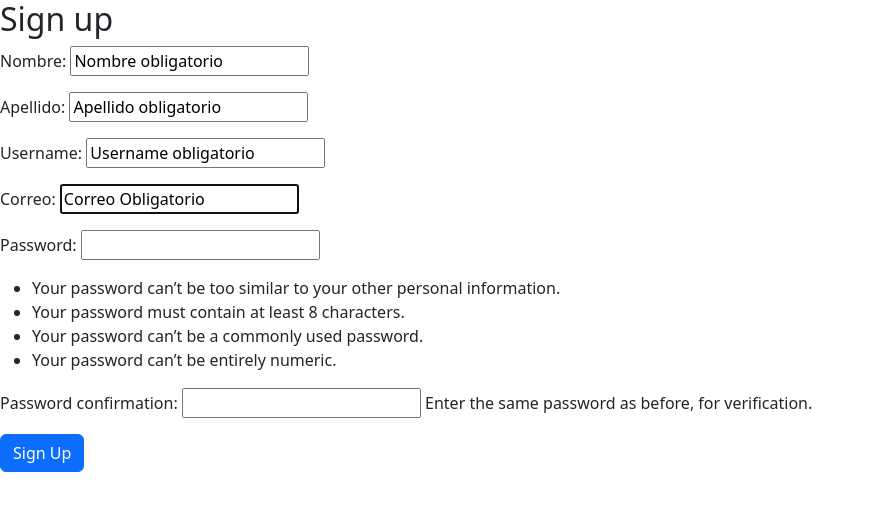
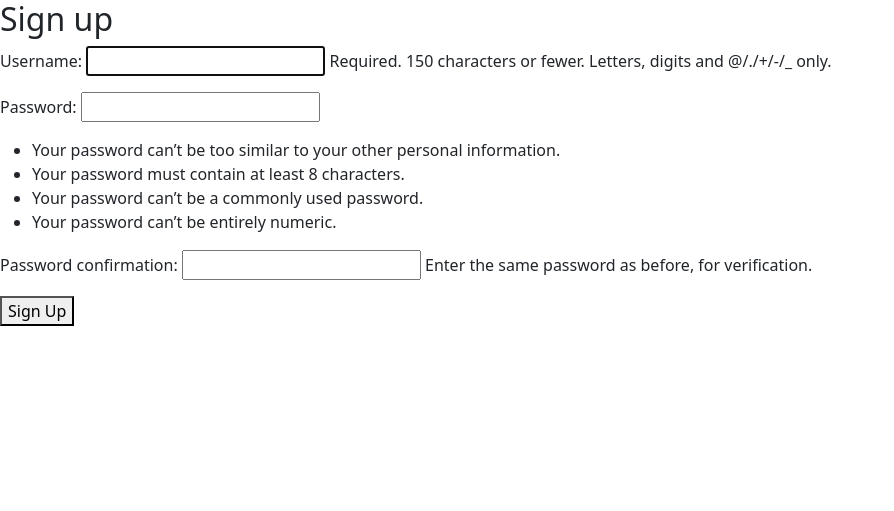
Before and after one commit to Ale-Aiassa/TP-IW-Aiassa-Bacchetta-Clementz-Leonardi, a Django app: page /signup/ in a window 1280 px wide. Shown: the top 511 px of the page, without its empty margins (0-894 px from the left). Run offline with Django 4.2, Linux system fonts and the light colour scheme.

Commit message:
Revert "USERNAME_FIELD(ARREGLADO)"
This reverts commit 57ee8ad14976a1a831985b31b4090cab7635f4e1.

```diff
--- a/Proyecto_Ing_Web/accounts/forms.py
+++ b/Proyecto_Ing_Web/accounts/forms.py
@@ -13,6 +13,6 @@ class UsuarioForm(forms.ModelForm):
 
 class Registro(UserCreationForm):
     pass
-    class Meta:
-        model = Usuario
-        fields = ["nombre", "apellido", "username", "correo"]
+#    class Meta:
+#        model = Usuario
+#        fields = ["nombre", "apellido", "username", "correo"]
--- a/Proyecto_Ing_Web/accounts/models.py
+++ b/Proyecto_Ing_Web/accounts/models.py
@@ -13,7 +13,7 @@ class Usuario(models.Model):
     username = models.CharField(max_length=30, blank=False, null=False, default="Username obligatorio")
     correo = models.EmailField(max_length=254, unique=True, null=False, blank=False, default="Correo Obligatorio")
     password = models.CharField(max_length=40, unique=True, null= False, blank=False, default="Password obligatorio")
-    USERNAME_FIELD = 'correo'
+
     def __str__(self):
         return self.nombre
 
--- a/Proyecto_Ing_Web/accounts/templates/registration/signup.html
+++ b/Proyecto_Ing_Web/accounts/templates/registration/signup.html
@@ -7,6 +7,6 @@
   <form method="post">
     {% csrf_token %}
     {{ form.as_p }}
-    <button type="submit" class="btn btn-primary">Sign Up</button>
+    <button type="submit">Sign Up</button>
   </form>
 {% endblock %}
--- a/Proyecto_Ing_Web/accounts/views.py
+++ b/Proyecto_Ing_Web/accounts/views.py
@@ -28,11 +28,11 @@ def signup(request):
         formulario = Registro(data=request.POST)
         if formulario.is_valid():
             formulario.save()
-            Usuario = authenticate(username=formulario.cleaned_data["username"], password=formulario.cleaned_data["password"])
-            login(request, Usuario)
+            #Usuario = authenticate(username=formulario.cleaned_data["username"], password=formulario.cleaned_data["password"])
+            #login(request, Usuario)
             #Message.success(request, "Registro exitoso")
             #redirigir al home
-            return redirect(to="SecondPage")
+            #return redirect(to="SecondPage") funciona
         data["form"] = formulario
     return render(request, 'registration/signup.html', data)
 
```
